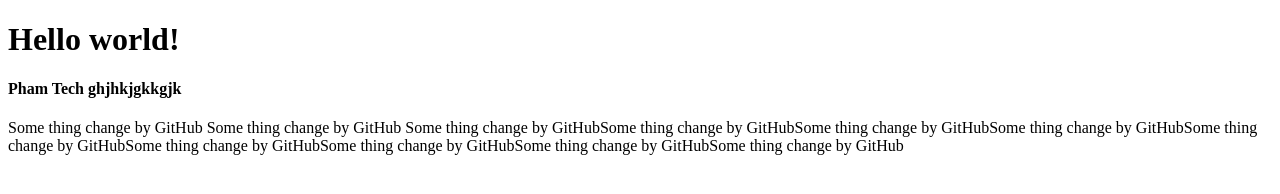
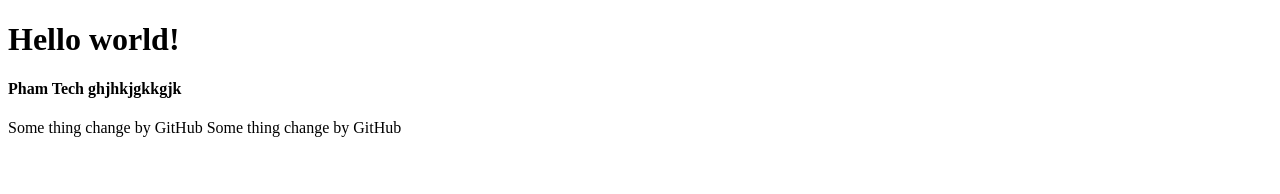
Before and after one commit to anluong/phamtechdemo1, a plain HTML site: page index.html in a window 1280 px wide. Drawn offline with Linux system fonts and the light colour scheme.

Commit message:
Update index.html

```diff
--- a/index.html
+++ b/index.html
@@ -8,7 +8,5 @@
 	<h4>Pham Tech ghjhkjgkkgjk</h4>
 	Some thing change by GitHub
 	Some thing change by GitHub
-	Some thing change by GitHubSome thing change by GitHubSome thing change by GitHubSome thing change by GitHubSome thing change by GitHubSome thing change by GitHubSome thing change by GitHubSome thing change by GitHubSome thing change by GitHub
-
 </body>
 </html>
```
